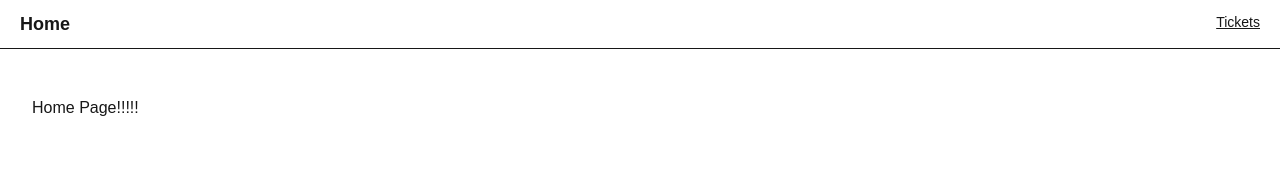
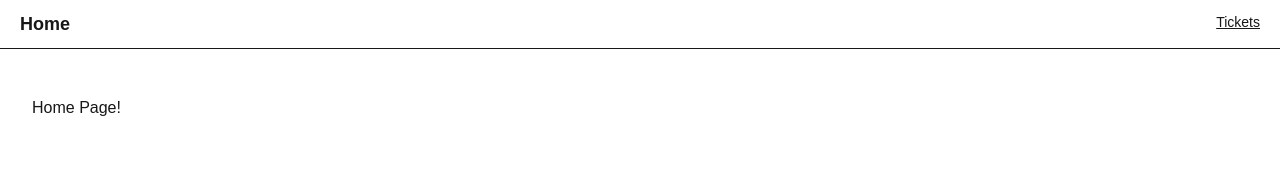
Before and after one commit to andreww334/the-road-to-next, a Next.js app: page / in a window 1280 px wide. Shown: the top 186 px of the page. Built offline with nearby package versions, Linux system fonts and the light colour scheme.

Commit message:
typescript module

```diff
--- a/src/app/page.tsx
+++ b/src/app/page.tsx
@@ -1,7 +1,7 @@
 const HomePage = () => {
   return (
     <div>
-      <h1>Home Page!!!!!</h1>
+      <h2>Home Page!</h2>
     </div>
   );
 };
```
